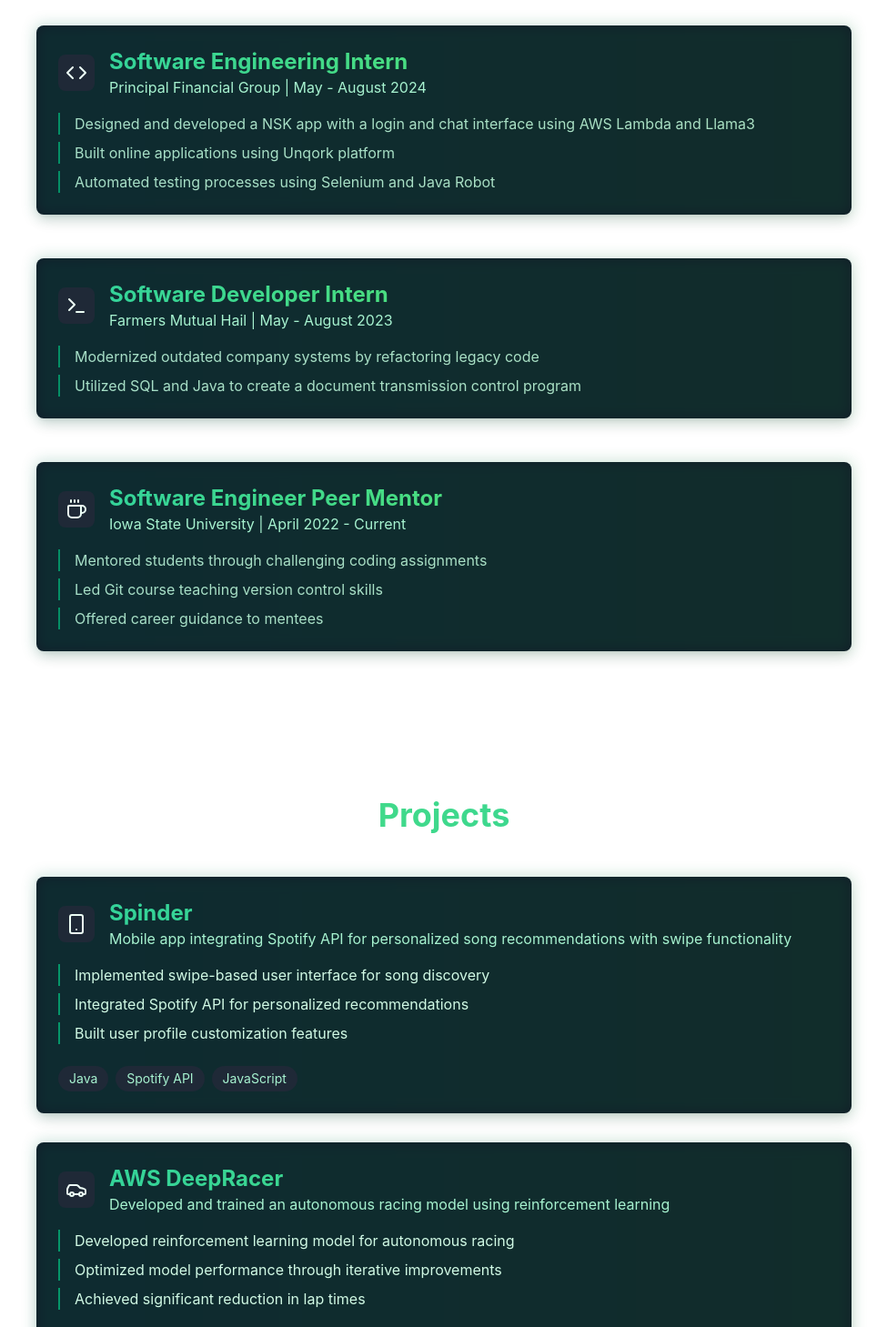
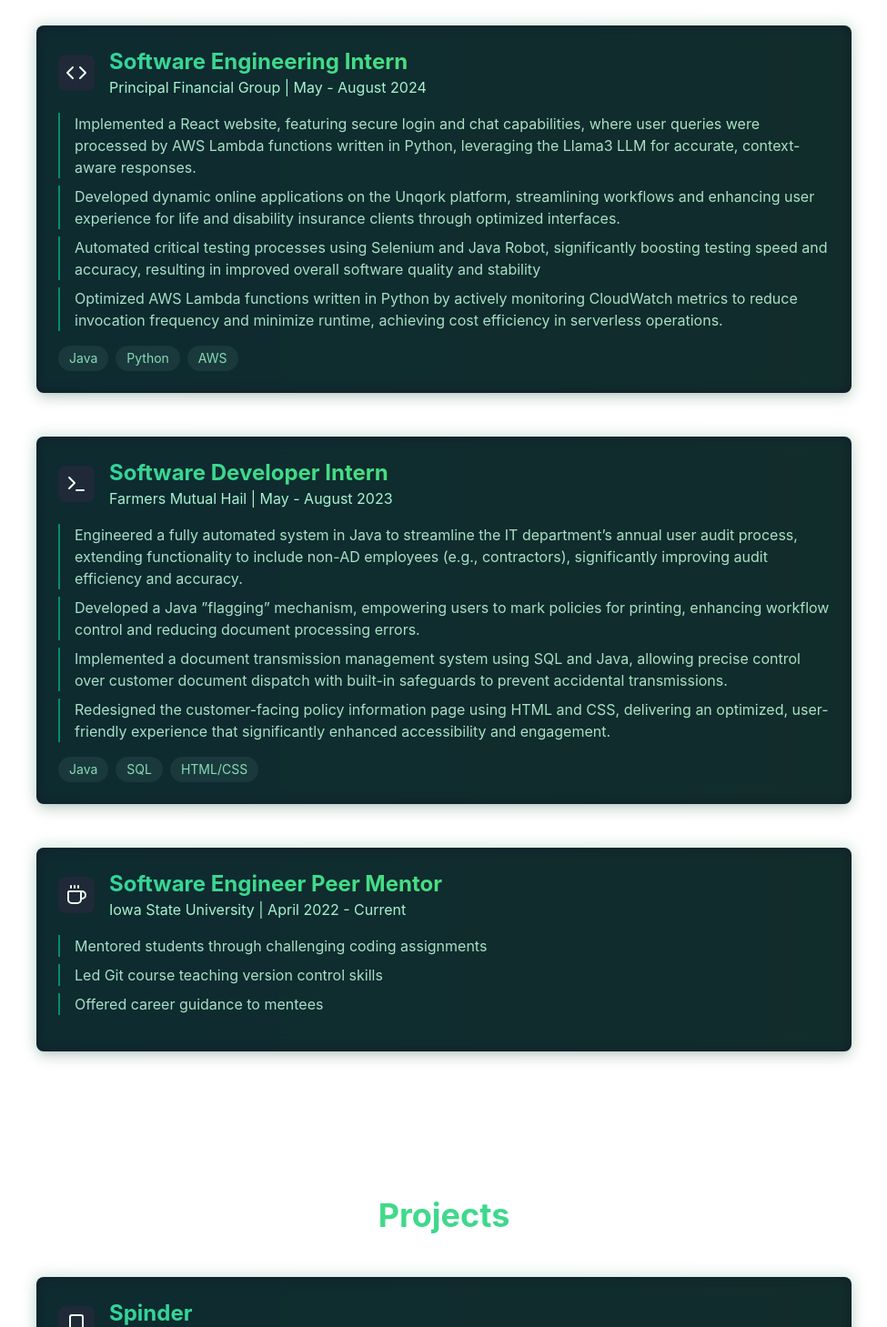
Before and after one commit to Nayma-Garcia/Portfolio, a React (Create React App) app: page / in a window 1280 px wide. Shown: the part 940-2399 px from the top of the page at 91% size, without its empty margins (152-1127 px from the left). Built offline with nearby package versions, Linux system fonts and the light colour scheme.

Commit message:
added tech stack to experience & changed bullet points

```diff
--- a/src/Portfolio.tsx
+++ b/src/Portfolio.tsx
@@ -47,21 +47,26 @@
       title: "Software Engineering Intern",
       company: "Principal Financial Group",
       date: "May - August 2024",
+      tech: ["Java", "Python", "AWS"],
       icon: <Code className="w-6 h-6" />,
       points: [
-        "Designed and developed a NSK app with a login and chat interface using AWS Lambda and Llama3",
-        "Built online applications using Unqork platform",
-        "Automated testing processes using Selenium and Java Robot",
+        "Implemented a React website, featuring secure login and chat capabilities, where user queries were processed by AWS Lambda functions written in Python, leveraging the Llama3 LLM for accurate, context-aware responses.",
+        "Developed dynamic online applications on the Unqork platform, streamlining workflows and enhancing user experience for life and disability insurance clients through optimized interfaces.",
+        "Automated critical testing processes using Selenium and Java Robot, significantly boosting testing speed and accuracy, resulting in improved overall software quality and stability",
+        "Optimized AWS Lambda functions written in Python by actively monitoring CloudWatch metrics to reduce invocation frequency and minimize runtime, achieving cost efficiency in serverless operations.",
       ],
     },
     {
       title: "Software Developer Intern",
       company: "Farmers Mutual Hail",
       date: "May - August 2023",
+      tech: ["Java", "SQL", "HTML/CSS"],
       icon: <Terminal className="w-6 h-6" />,
       points: [
-        "Modernized outdated company systems by refactoring legacy code",
-        "Utilized SQL and Java to create a document transmission control program",
+        "Engineered a fully automated system in Java to streamline the IT department’s annual user audit process, extending functionality to include non-AD employees (e.g., contractors), significantly improving audit efficiency and accuracy.",
+        "Developed a  Java ”flagging” mechanism, empowering users to mark policies for printing, enhancing workflow control and reducing document processing errors.",
+        "Implemented a document transmission management system using SQL and Java, allowing precise control over customer document dispatch with built-in safeguards to prevent accidental transmissions.",
+        "Redesigned the customer-facing policy information page using HTML and CSS, delivering an optimized, user-friendly experience that significantly enhanced accessibility and engagement.",
       ],
     },
     {
@@ -82,13 +87,12 @@
       title: "Spinder",
       description:
         "Mobile app integrating Spotify API for personalized song recommendations with swipe functionality",
-      tech: ["Java", "Spotify API", "JavaScript"],
+      tech: ["Java", "Spotify API", "SpringBoot"],
       color: "from-emerald-500 to-green-700",
       icon: <Smartphone className="w-6 h-6" />,
       points: [
-        "Implemented swipe-based user interface for song discovery",
-        "Integrated Spotify API for personalized recommendations",
-        "Built user profile customization features",
+        "Developed a music discovery app using Java and Spring Boot, integrating Spotify API for personalized song recommendations and playlist creation based on user input.",
+        "Built a user profile system with SQL, enabling users to track top songs, connect with friends, and interact via a chat feature, all deployed with CI/CD.",
       ],
     },
     {
@@ -99,9 +103,8 @@
       color: "from-green-500 to-emerald-700",
       icon: <Car className="w-6 h-6" />,
       points: [
-        "Developed reinforcement learning model for autonomous racing",
-        "Optimized model performance through iterative improvements",
-        "Achieved significant reduction in lap times",
+        "Trained and fine-tuned an AWS DeepRacer model using Python and Reinforcement Learning, optimizing the autonomous vehicle’s decision-making for improved racing performance in a simulated environment.",
+        "Utilized a range of AWS services, including S3 for data storage and Reinforcement Learning for model training, enabling continuous improvement through real-time data feedback and performance metrics.",
       ],
     },
     {
@@ -188,7 +191,9 @@
         <section
           data-section="hero"
           className={`min-h-screen flex flex-col items-center justify-center p-8 transition-all duration-1000 ${
-            visibleSections.hero ? "opacity-100 scale-100" : "opacity-0 scale-95"
+            visibleSections.hero
+              ? "opacity-100 scale-100"
+              : "opacity-0 scale-95"
           }`}
         >
           <div className="text-center relative">
@@ -196,7 +201,9 @@
             <h1 className="text-6xl font-bold mb-4 leading-tight relative animate-text bg-gradient-to-r from-emerald-400 via-green-400 to-teal-400 bg-clip-text text-transparent">
               Nayma Garcia Virgen
             </h1>
-            <h2 className="text-2xl mb-8 text-emerald-200">Software Engineer</h2>
+            <h2 className="text-2xl mb-8 text-emerald-200">
+              Software Engineer
+            </h2>
             <div className="flex justify-center space-x-6">
               <a
                 href="mailto:nayma.garciav@gmail.com"
@@ -275,6 +282,24 @@
                       </li>
                     ))}
                   </ul>
+                  {/* Render tech stack icons */}
+                  <div className="flex flex-wrap gap-2 mt-4">
+                    {(exp.tech || []).map((tech, i) => (
+                      <span
+                        key={i}
+                        className="bg-gray-800 px-3 py-1 rounded-full text-sm transform transition-all duration-300 hover:scale-110 hover:rotate-3 text-emerald-200"
+                        style={{
+                          transitionDelay: `${i * 50}ms`,
+                          transform:
+                            activeCard === `exp-${index}`
+                              ? "translateX(4px)"
+                              : "none",
+                        }}
+                      >
+                        {tech}
+                      </span>
+                    ))}
+                  </div>
                 </div>
               ))}
             </div>
@@ -312,7 +337,9 @@
                         <h3 className="text-2xl font-bold text-transparent bg-clip-text bg-gradient-to-r from-emerald-400 to-green-400">
                           {project.title}
                         </h3>
-                        <p className="text-emerald-200">{project.description}</p>
+                        <p className="text-emerald-200">
+                          {project.description}
+                        </p>
                       </div>
                     </div>
 
```
